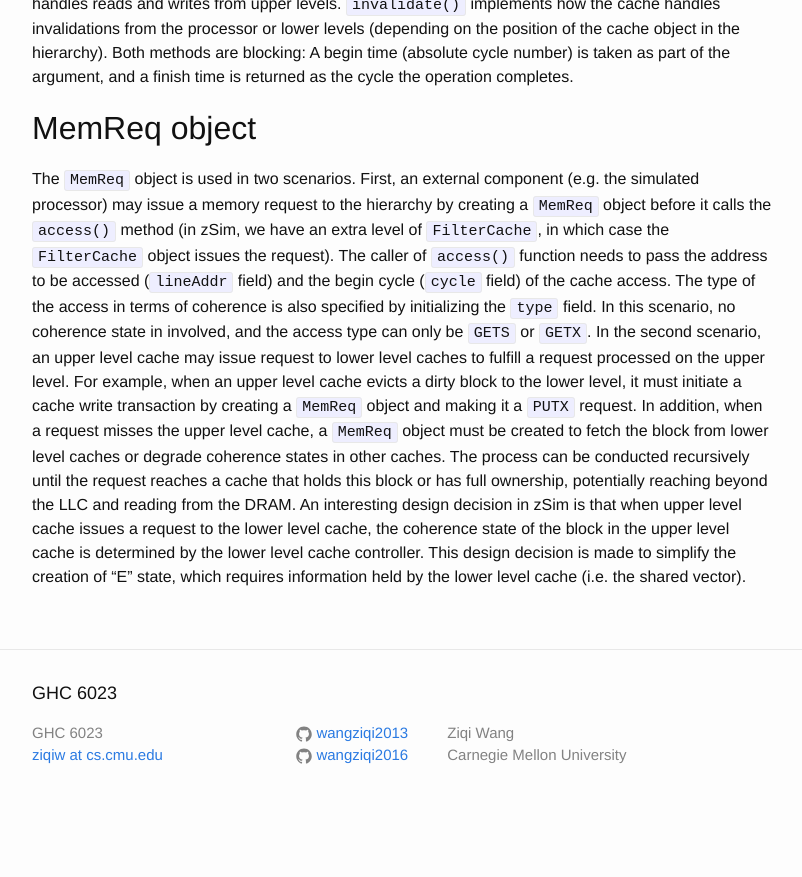
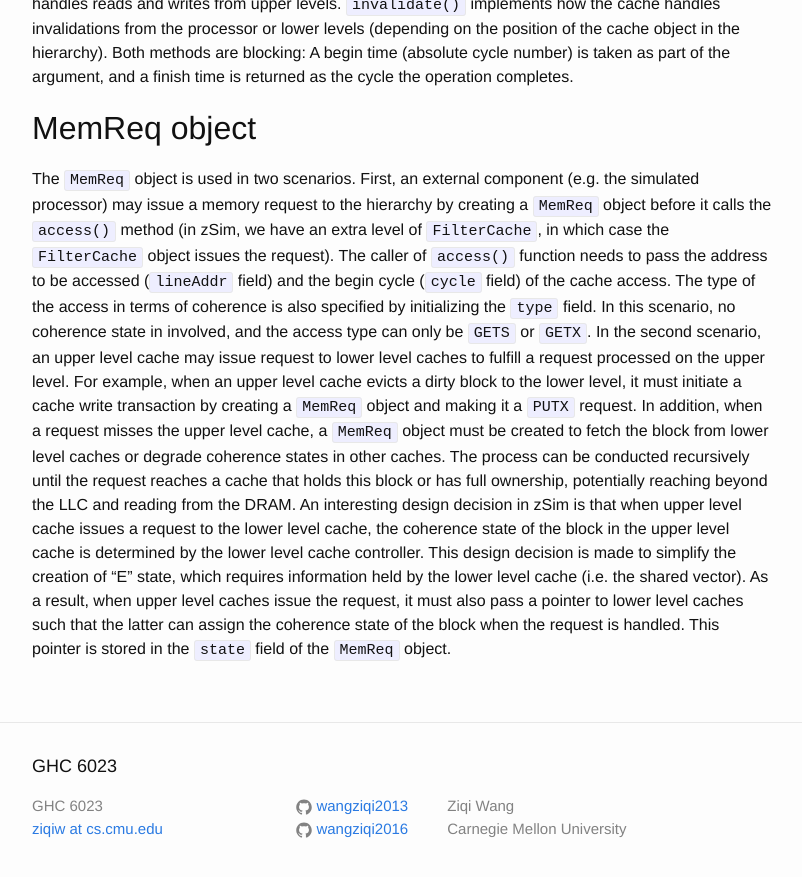
Before and after one commit to wangziqi2013/wangziqi2013.github.io, a Jekyll site: the page built from _posts/2019-12-24-understand-zsim-cc-sim.markdown, in a window 1280 px wide and 900 px high, scrolled down 1733 px. Shown: the top 877 px of the window, without its empty margins (238-1040 px from the left). Built offline with Jekyll 4.4.1, drawn with Linux system fonts in a browser that asks for light colours; before the commit the page ends 2560 px from its top, so only the background shows below that.

Commit message:
Finish MemReq

```diff
--- a/_posts/2019-12-24-understand-zsim-cc-sim.markdown
+++ b/_posts/2019-12-24-understand-zsim-cc-sim.markdown
@@ -80,4 +80,6 @@ conducted recursively until the request reaches a cache that holds this block or
 beyond the LLC and reading from the DRAM. An interesting design decision in zSim is that when upper level cache issues
 a request to the lower level cache, the coherence state of the block in the upper level cache is determined by the
 lower level cache controller. This design decision is made to simplify the creation of "E" state, which requires information
-held by the lower level cache (i.e. the shared vector).
+held by the lower level cache (i.e. the shared vector). As a result, when upper level caches issue the request, it
+must also pass a pointer to lower level caches such that the latter can assign the coherence state of the block when
+the request is handled. This pointer is stored in the `state` field of the `MemReq` object.
```
